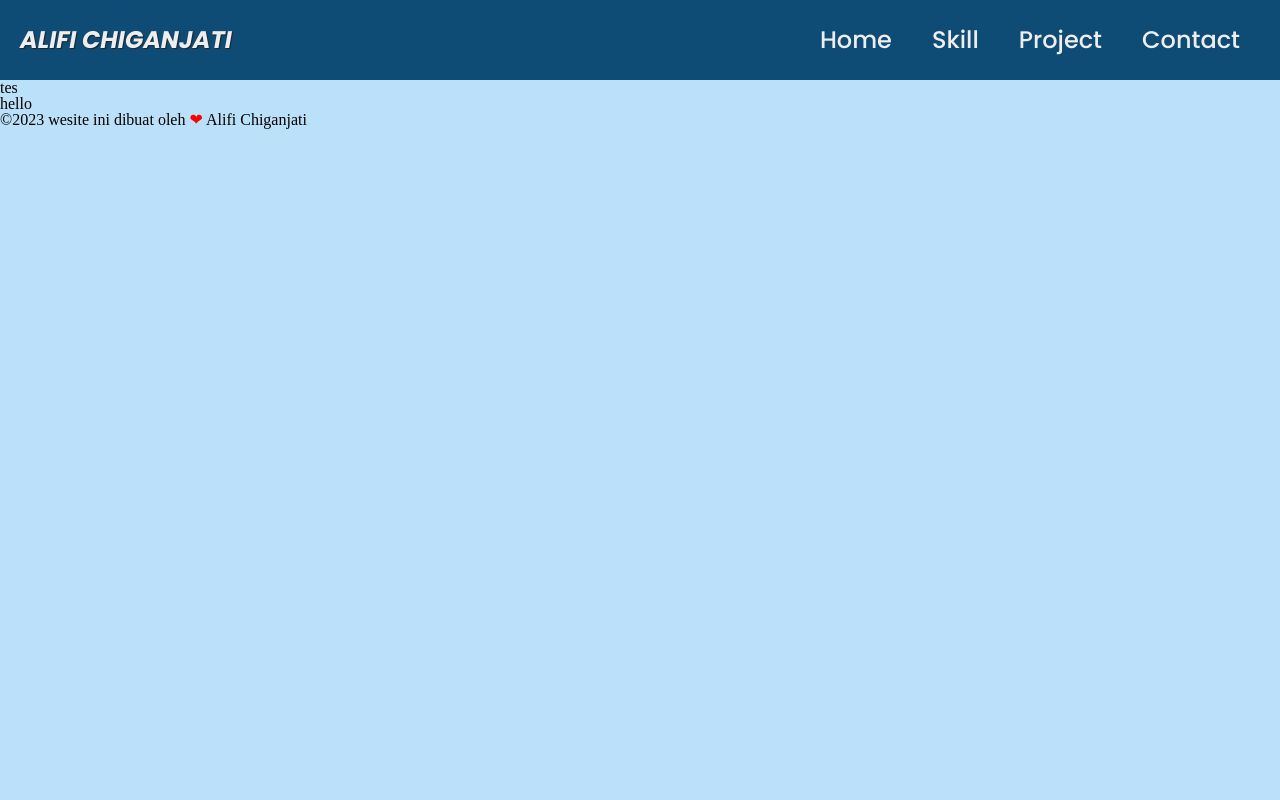
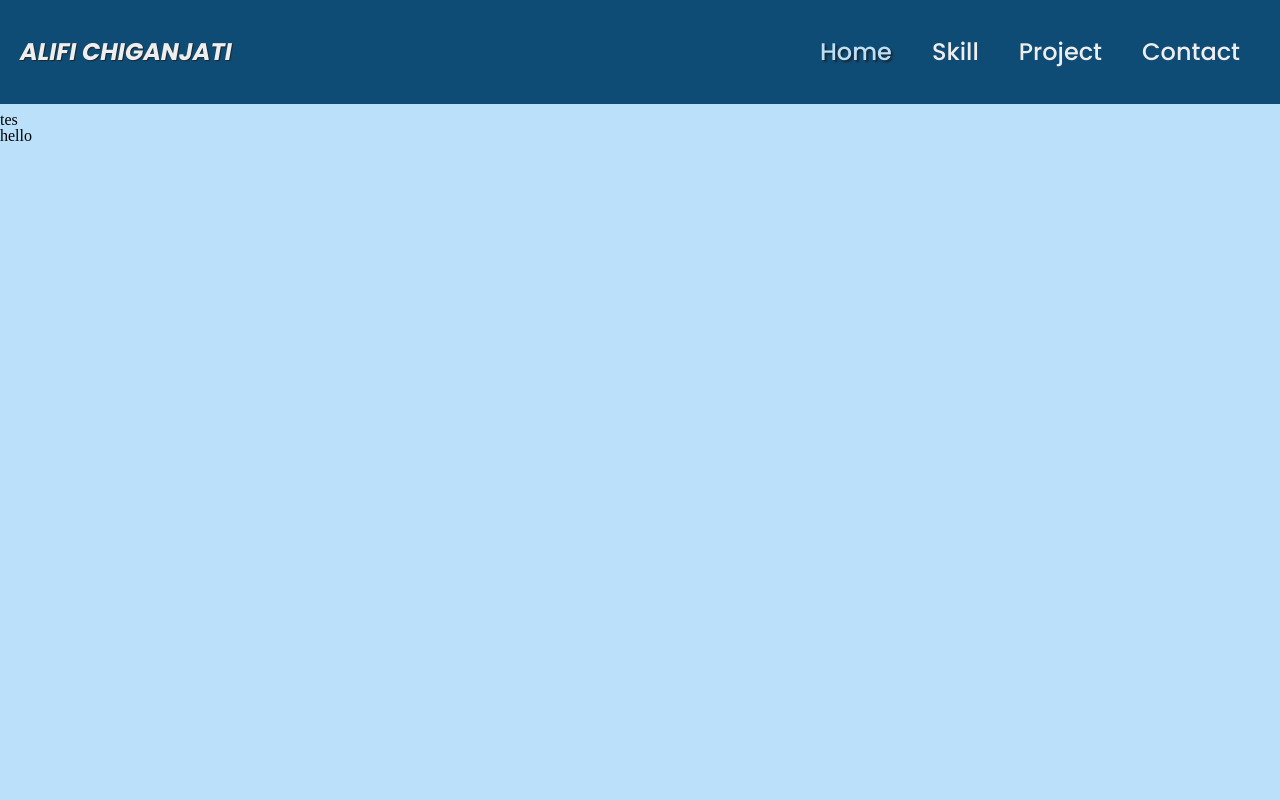
Before and after one commit to AlifiChiganjati/idCamp, a plain HTML site: page index.html in a window 1280 px wide. Shown: the top 800 px of the page. Drawn offline with Linux system fonts and the light colour scheme.

Commit message:
feat: navbar responsive

```diff
--- a/css/global.css
+++ b/css/global.css
@@ -10,6 +10,10 @@
   --primary: #3282b8;
   --secondary: #0f4c75;
   --blue-sky: #bbe1fa;
+}
+
+* {
+  scroll-behavior: smooth;
 }
 
 /* http://meyerweb.com/eric/tools/css/reset/
@@ -152,6 +156,13 @@ a {
   text-decoration: none;
 }
 
+main {
+  padding-top: 7rem;
+}
+
+main section {
+  height: 100vh;
+}
 /* @media query  */
 
 /* tablet */
--- a/css/sections/navbar.css
+++ b/css/sections/navbar.css
@@ -4,9 +4,21 @@
   display: flex;
   align-items: center;
   justify-content: space-between;
-  padding: 28px 8px;
+  padding: 28px 16px;
   box-sizing: border-box;
   background-color: var(--secondary);
+  position: fixed;
+  top: 0;
+}
+
+.navbar-container {
+  display: flex;
+  justify-content: space-between;
+  align-items: center;
+  flex-wrap: wrap;
+  width: 100%;
+  /* position: fixed; */
+  /* position: relative; */
 }
 
 .navbar-logo {
@@ -20,13 +32,28 @@
 }
 
 .navbar-wrapper {
-  display: none;
+  display: flex;
+  flex-direction: column;
+  width: 100%;
+  /* justify-content: center; */
+  align-items: center;
+  /* position: absolute; */
 }
 
+.navbar-wrapper li {
+  gap: 12px 0;
+  padding: 12px 0;
+}
+.navbar-wrapper li a {
+  color: var(--white);
+  font-size: 20px;
+  text-transform: capitalize;
+  font-weight: 500;
+}
 .navbar-wrapper__mobile {
-  position: absolute;
-  right: 20px;
-  top: 20px;
+  /* position: absolute; */
+  /* right: 20px; */
+  /* top: 20px; */
   cursor: pointer;
   width: 36px;
   height: 36px;
@@ -36,7 +63,15 @@
   width: 100%;
   height: 100%;
 }
+.navbar-wrapper.hidden {
+  display: none;
+}
 
+.navbar-wrapper li a.active,
+.navbar-wrapper li a:hover {
+  color: var(--blue-sky);
+  text-shadow: var(--dark) 2px 2px 2px;
+}
 /* @media query  */
 
 /* tablet */
@@ -57,6 +92,8 @@
     display: flex;
     justify-content: center;
     align-items: center;
+    flex-direction: row;
+    width: auto;
   }
 
   .navbar-wrapper li {
@@ -72,4 +109,7 @@
   .navbar-wrapper__mobile {
     display: none;
   }
+  .navbar-wrapper.hidden {
+    display: flex;
+  }
 }
--- a/index.html
+++ b/index.html
@@ -10,16 +10,16 @@
   <body>
 <!--navbar start-->
     <header class="navbar">
-      <h1 class="navbar-logo">alifi chiganjati</h1>
       <nav class="navbar-container">
-        <ul class="navbar-wrapper">
-          <li><a href="#">home</a></li>
-          <li><a href="#">skill</a></li>
-          <li><a href="#">project</a></li>
-          <li><a href="#">contact</a></li>
-        </ul>
+        <h1 class="navbar-logo">alifi chiganjati</h1>
         <ul class="navbar-wrapper__mobile">
           <li><img src="./assets/icons/menu1.svg" alt="menu mobile" class="navbar-menu__mobile"></li>
+        </ul>
+        <ul class="navbar-wrapper hidden">
+          <li><a href="#home" class="active">home</a></li>
+          <li><a href="#skill">skill</a></li>
+          <li><a href="#project">project</a></li>
+          <li><a href="#contact">contact</a></li>
         </ul>
       </nav>
     </header>
@@ -28,7 +28,7 @@
   <!-- main start -->
     <main>
       <!-- hero section start -->
-<section id="#">
+<section id="home">
   <article>
    tes
   </article>
@@ -36,7 +36,15 @@
          <h1>hello</h1>
         </aside>
 </section>
+<section id="skill">
+  skill
+</section>
 
+      <section id="project">
+        project
+      </section>
+
+      <section id="contact">contact</section>
     </main>
   <!-- main end -->
 
--- a/js/main.js
+++ b/js/main.js
@@ -1,5 +1,26 @@
 const navbarMobile = document.querySelector(".navbar-menu__mobile");
+const navbar = document.querySelector(".navbar-wrapper");
+const sections = document.querySelectorAll("section");
+const navbarLinks = document.querySelectorAll(".navbar-wrapper li a");
 
 navbarMobile.addEventListener("click", () => {
-  console.log("hola");
+  navbar.classList.toggle("hidden");
 });
+
+window.addEventListener("scroll", () => {
+  sections.forEach((section) => {
+    let top = window.scrollY;
+    let offset = section.offsetTop - 150;
+    let height = section.offsetHeight;
+    let id = section.getAttribute("id");
+
+    if (top >= offset && top < offset + height) {
+      navbarLinks.forEach((link) => {
+        link.classList.remove("active");
+        document
+          .querySelector(".navbar-wrapper li a[href*=" + id + "]")
+          .classList.add("active");
+      });
+    }
+  });
+});
```
